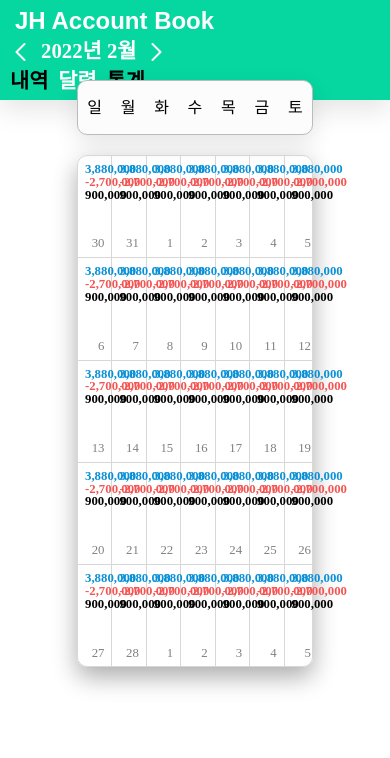
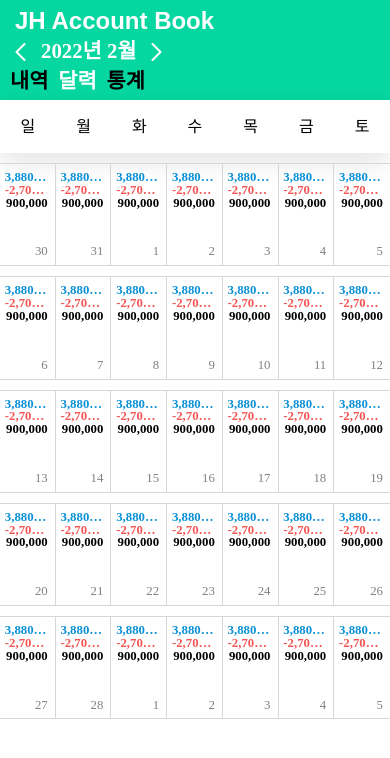
Before and after one commit to Kings0816/account-book, a React app in the folder frontend/: page /calendar in a window 390 px wide. Shown: the top 758 px of the page. Built offline with nearby package versions, Linux system fonts and the light colour scheme; sample sign-in values are in the browser's storage; the HTML template or start-up script is replaced by a standard one.

Commit message:
feat: 달력 페이지 UI를 데스크탑, 모바일 환경 모두에서 이용이 가능하도록 구현
* 달력페이지를 데스크탑 뿐만 아니라 모바일에서도 사용할 수 있도록
  구현했습니다.
* 미디어쿼리와 반응형 요소를 활용했습니다.

```diff
--- a/frontend/src/pages/Calendar/index.jsx
+++ b/frontend/src/pages/Calendar/index.jsx
@@ -6,6 +6,7 @@ import moment from 'moment';
 import Header from '../../components/Header';
 import { dateState } from '../../recoil/date/atom';
 import { WEEK_DAY } from '../../utils/constant/week';
+import { MAX_MOBILE_DEVICE } from '../../utils/constant/device-size';
 
 const OVER_WEEK = 53;
 const WEEK_LENGTH = 7;
@@ -82,12 +83,22 @@ export const MainWrapper = styled.table`
 const DayBar = styled.thead`
     width: 60%;
     height: 53px;
+    min-height: 53px;
     margin: -20px auto 0px;
 
-    background: #fcfcfc;
-    border: 1px solid #bbbbbb;
+    background: ${({ theme }) => theme.color.white};
+    border: 1px solid ${({ theme }) => theme.color.brigtenL1Gray};
+    box-sizing: border-box;
     border-radius: 10px;
     box-shadow: ${({ theme }) => theme.shadow.pale};
+
+    @media screen and (max-width: ${MAX_MOBILE_DEVICE}px) {
+        margin: 0px;
+        width: 100%;
+
+        border: none;
+        border-radius: 0px;
+    }
 `;
 
 const DayBox = styled.tr`
@@ -104,54 +115,93 @@ const MonthContainer = styled.tbody`
     margin: 20px auto auto;
 
     border: 1px solid ${({ theme }) => theme.color.brigtenL1Gray};
+    box-sizing: border-box;
     border-radius: 10px;
     box-shadow: ${({ theme }) => theme.shadow.thick};
 
     tr:last-child {
         border-bottom: 0px;
     }
+
+    @media screen and (max-width: ${MAX_MOBILE_DEVICE}px) {
+        margin: 10px 0px 0px 0px;
+        width: 100%;
+
+        border: none;
+        border-radius: 0px;
+        box-shadow: none;
+
+        tr:last-child {
+            border-bottom: 0.5px solid ${({ theme }) => theme.color.brigtenL1Gray};
+        }
+    }
 `;
 
 const Week = styled.tr`
+    width: 100%;
+
     display: flex;
     flex-direction: row;
     justify-content: flex-start;
 
+    box-sizing: border-box;
     border-bottom: 0.5px solid ${({ theme }) => theme.color.brigtenL1Gray};
 
     td:last-child {
         border-right: 0px;
+    }
+
+    @media screen and (max-width: ${MAX_MOBILE_DEVICE}px) {
+        margin-bottom: 10px;
+
+        border-top: 0.5px solid ${({ theme }) => theme.color.brigtenL1Gray};
     }
 `;
 
 const Day = styled.td`
     width: calc(100% / 7);
     height: 12vh;
+    min-height: 75px;
 
     display: flex;
     flex-direction: column;
     justify-content: space-between;
 
     text-align: end;
+    box-sizing: border-box;
     border-right: 0.5px solid ${({ theme }) => theme.color.brigtenL1Gray};
     font-size: ${({ theme }) => theme.fontSize.mini};
 
     & > span:last-child {
         padding: 0px 7px 7px 0px;
+
+        overflow: hidden;
+        text-overflow: ellipsis;
+        white-space: nowrap;
+
         color: ${({ theme }) => theme.color.gray};
     }
 `;
 
 const CostInDate = styled.div`
-    padding: 7px 0px 0px 7px;
+    width: 100%;
+    padding: 7px 7px 0px 0px;
 
     display: flex;
     flex-direction: column;
     justify-content: flex-start;
-    align-items: flex-start;
+    align-items: flex-end;
     font-weight: bold;
 
+    box-sizing: border-box;
+
     & > span {
+        width: 90%;
+
+        overflow: hidden;
+        text-overflow: ellipsis;
+        white-space: nowrap;
+
         &:nth-child(1) {
             color: ${({ theme }) => theme.color.blue};
         }
```
